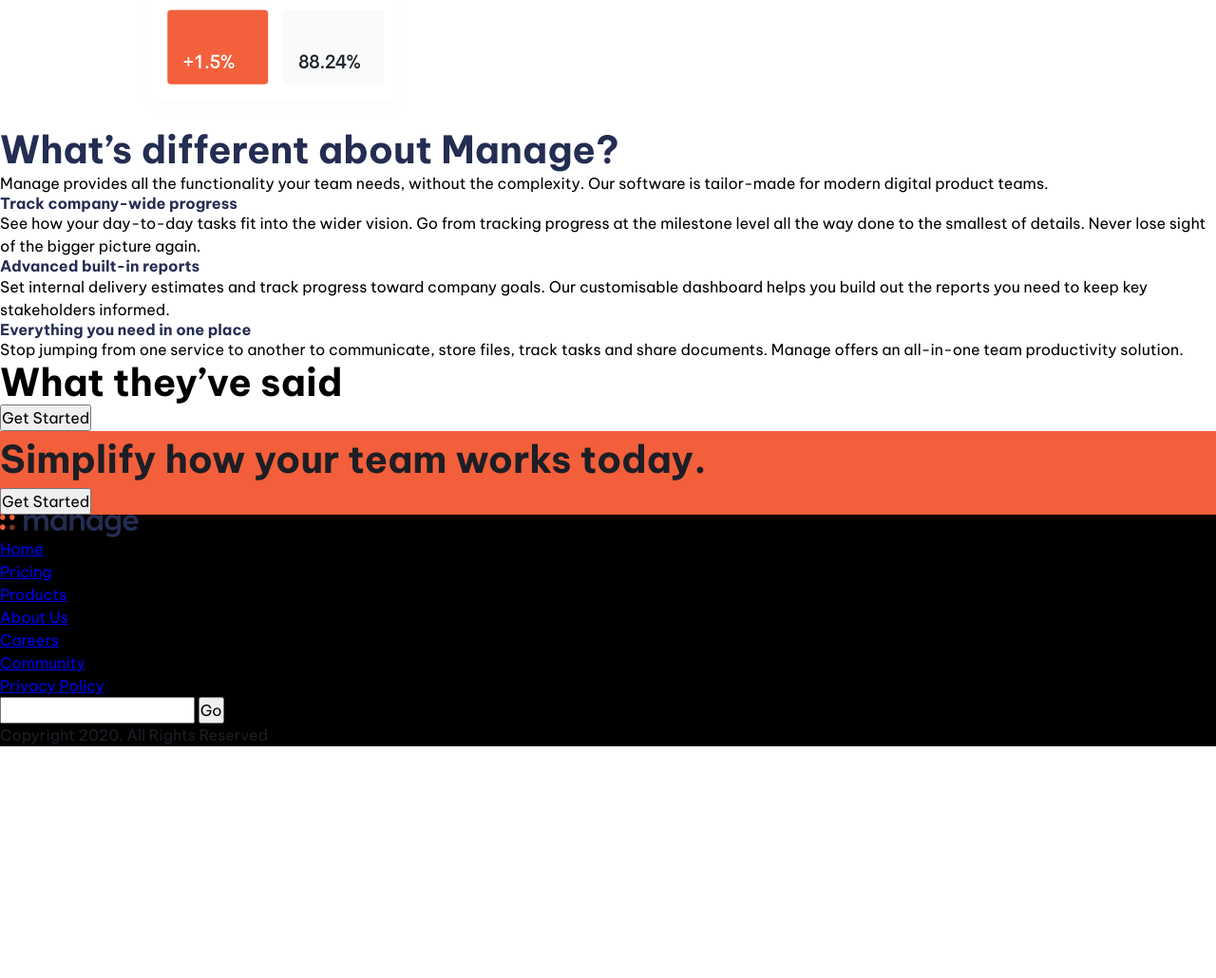
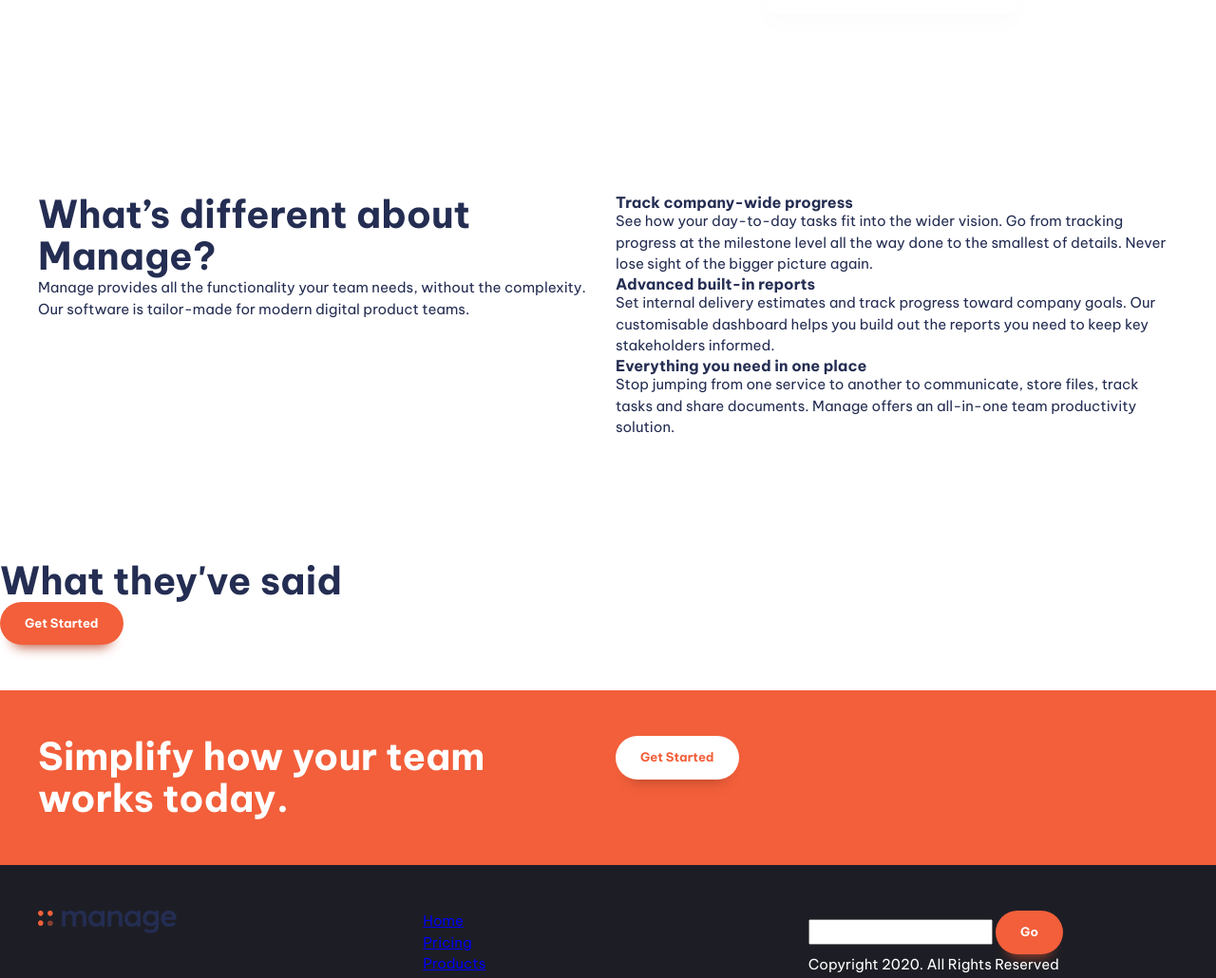
Before and after one commit to vsompura3/manage-landing-page-master, a website built with Parcel: page index.html in a window 1280 px wide. Shown: the part 743-1773 px from the top of the page at 95% size. Before the commit the page ends 1529 px from the top, so only its background shows below. Built offline with nearby package versions, Linux system fonts and the light colour scheme.

Commit message:
general styling and fixed utility classes

```diff
--- a/index.html
+++ b/index.html
@@ -17,9 +17,7 @@
   <body>
     <header class="primary-header">
       <div class="container">
-        <a href="#">
-          <img src="images/logo.svg" alt="Manage" />
-        </a>
+        <a href="#"><img src="images/logo.svg" alt="Manage" /></a>
         <nav class="primary-navigation">
           <ul aria-label="Primary" role="list" class="nav-list">
             <li><a href="#">Pricing</a></li>
@@ -34,11 +32,11 @@
     </header>
 
     <main>
-      <section>
+      <section class="py-900">
         <div class="container">
           <div class="even-columns">
             <div>
-              <h1 class="fs-primary-heading fw-bold text-primary-400">
+              <h1 class="fs-primary-heading fw-bold">
                 Bring everyone together to build better products.
               </h1>
               <p>
@@ -54,11 +52,11 @@
         </div>
       </section>
 
-      <section>
+      <section class="py-900">
         <div class="container">
           <div class="even-columns">
             <div>
-              <h2 class="fs-secondary-heading fw-bold text-primary-400">
+              <h2 class="fs-secondary-heading fw-bold">
                 What’s different about Manage?
               </h2>
               <p>
@@ -70,9 +68,7 @@
             <div>
               <ul class="numbered-items" role="list">
                 <li>
-                  <h3 class="fs-600 fw-bold text-primary-400">
-                    Track company-wide progress
-                  </h3>
+                  <h3 class="fs-600 fw-bold">Track company-wide progress</h3>
                   <p>
                     See how your day-to-day tasks fit into the wider vision. Go
                     from tracking progress at the milestone level all the way
@@ -81,9 +77,7 @@
                   </p>
                 </li>
                 <li>
-                  <h3 class="fs-600 fw-bold text-primary-400">
-                    Advanced built-in reports
-                  </h3>
+                  <h3 class="fs-600 fw-bold">Advanced built-in reports</h3>
                   <p>
                     Set internal delivery estimates and track progress toward
                     company goals. Our customisable dashboard helps you build
@@ -91,7 +85,7 @@
                   </p>
                 </li>
                 <li>
-                  <h3 class="fs-600 fw-bold text-primary-400">
+                  <h3 class="fs-600 fw-bold">
                     Everything you need in one place
                   </h3>
                   <p>
@@ -106,15 +100,13 @@
         </div>
       </section>
 
-      <section class="carousel">
-        <h2 class="fs-secondary-heading fw-bold text-neutral-900">
-          What they’ve said
-        </h2>
-        <!-- carousel -->
+      <section class="carousel | py-700">
+        <h2 class="fs-secondary-heading fw-bold">What they've said</h2>
+        <!-- Carousel here -->
         <button class="button">Get Started</button>
       </section>
 
-      <section class="cta bg-accent-400 text-neutral-100">
+      <section class="cta | py-700 bg-accent-400 text-neutral-100">
         <div class="container">
           <div class="even-columns">
             <div>
@@ -130,19 +122,17 @@
       </section>
     </main>
 
-    <footer class="bg-neutral-900 text-neutral-100">
+    <footer class="py-700 bg-neutral-900 text-neutral-100">
       <div class="container">
         <div class="even-columns">
           <div>
-            <a href="#">
-              <img src="images/logo.svg" alt="Manage" />
-            </a>
-            <ul role="list" aria-label="social media links">
+            <a href="#"><img src="images/logo.svg" alt="Manage" /></a>
+            <ul role="list" aria-label="Social links">
               <li><a aria-label="facebook" href="#"></a></li>
               <li><a aria-label="youtube" href="#"></a></li>
               <li><a aria-label="twitter" href="#"></a></li>
               <li><a aria-label="pinterest" href="#"></a></li>
-              <li><a aria-label="instagram" href="#"></a></li>
+              <li><a aria-label="instragram" href="#"></a></li>
             </ul>
           </div>
           <div>
@@ -159,11 +149,11 @@
             </nav>
           </div>
           <div>
-            <form>
-              <input type="email" name="email" id="" />
+            <form action="">
+              <input type="email" />
               <button class="button">Go</button>
+              <p>Copyright 2020. All Rights Reserved</p>
             </form>
-            <p>Copyright 2020. All Rights Reserved</p>
           </div>
         </div>
       </div>
--- a/src/css/style.css
+++ b/src/css/style.css
@@ -5,16 +5,29 @@
 
 :root {
   /* colors */
-  --clr-accent-400: hsl(12, 88%, 59%);
-  --clr-accent-100: hsl(13, 100%, 96%);
+  --clr-accent-100: hsl(13 100% 96%);
+  --clr-accent-300: hsl(12 88% 70%);
+  --clr-accent-400: hsl(12 88% 59%);
+  --clr-accent-500: hsl(12 60% 45%);
 
-  --clr-primary-400: hsl(228, 39%, 23%);
+  --clr-primary-400: hsl(228 39% 23%);
 
-  --clr-neutral-100: hsl(232, 12%, 13%);
-  --clr-neutral-900: hsl(0 0% 0%);
+  --clr-neutral-900: hsl(232 12% 13%);
+  --clr-neutral-100: hsl(0 0% 100%);
+
+  /* sizing */
+  --size-100: 0.25rem;
+  --size-200: 0.5rem;
+  --size-300: 0.75rem;
+  --size-400: 1rem;
+  --size-500: 1.5rem;
+  --size-600: 2rem;
+  --size-700: 3rem;
+  --size-800: 4rem;
+  --size-900: 5rem;
 
   /* typography */
-  --font-sans: 'Be Vietnam Pro', sans-serif;
+  --font-sans: 'Be Vietnam Pro', system-ui, sans-serif;
   --ff-body: var(--font-sans);
   --ff-accent: var(--font-sans);
 
@@ -76,8 +89,6 @@ body {
   min-block-size: 100%;
   text-rendering: optimizeSpeed;
   line-height: 1.5;
-  font-family: var(--ff-body);
-  font-weight: var(--fw-normal);
 }
 
 /* Set minimum line-height for heading elements */
@@ -178,9 +189,11 @@ svg {
 
 .fs-primary-heading {
   font-size: var(--fs-primary-heading);
+  line-height: 1.1;
 }
 .fs-secondary-heading {
   font-size: var(--fs-secondary-heading);
+  line-height: 1.1;
 }
 
 .fs-300 {
@@ -195,3 +208,71 @@ svg {
 .fs-600 {
   font-size: var(--fs-600);
 }
+
+.py-900 {
+  padding-block: var(--size-900);
+}
+.py-700 {
+  padding-block: var(--size-700);
+}
+
+.container {
+  /* --max-width: 69.375em; */
+  --max-width: 80em;
+  --padding: 1rem;
+
+  inline-size: min(var(--max-width), 100% - (var(--padding) * 2));
+  margin-inline: auto;
+}
+
+.even-columns {
+  display: grid;
+  gap: 1rem;
+
+  @media (min-width: 50em) {
+    grid-auto-flow: column;
+    grid-auto-columns: 1fr;
+  }
+}
+
+/* general styling */
+body {
+  font-family: var(--ff-body);
+  font-weight: var(--fw-normal);
+  font-size: var(--fs-body);
+
+  color: var(--clr-primary-400);
+}
+
+/* buttons */
+.button {
+  cursor: pointer;
+
+  font-weight: var(--fw-bold);
+  font-size: var(--fs-button);
+  line-height: 1;
+  text-decoration: none;
+  color: var(--clr-neutral-100);
+  background-color: var(--clr-accent-400);
+
+  padding-inline: 2em;
+  padding-block: 1.25em;
+  border: none;
+  border-radius: 100ch;
+  box-shadow: 0 1.125em 1em -1em var(--clr-accent-500);
+
+  &[data-type='inverted'] {
+    color: var(--clr-accent-400);
+    background-color: var(--clr-neutral-100);
+
+    &:hover,
+    &:focus-visible {
+      color: var(--clr-accent-300);
+    }
+  }
+
+  &:hover,
+  &:focus-visible {
+    background-color: var(--clr-accent-300);
+  }
+}
```
